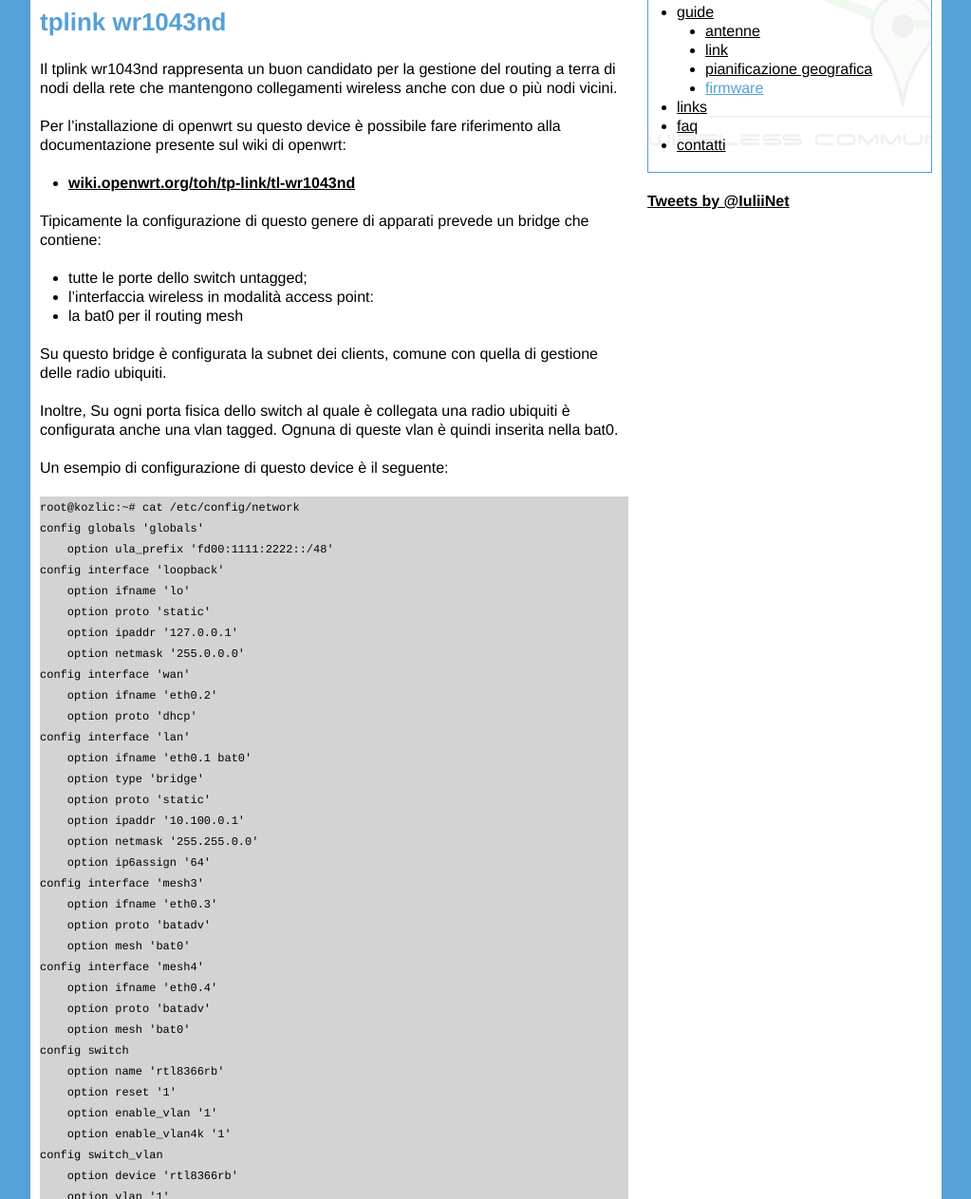
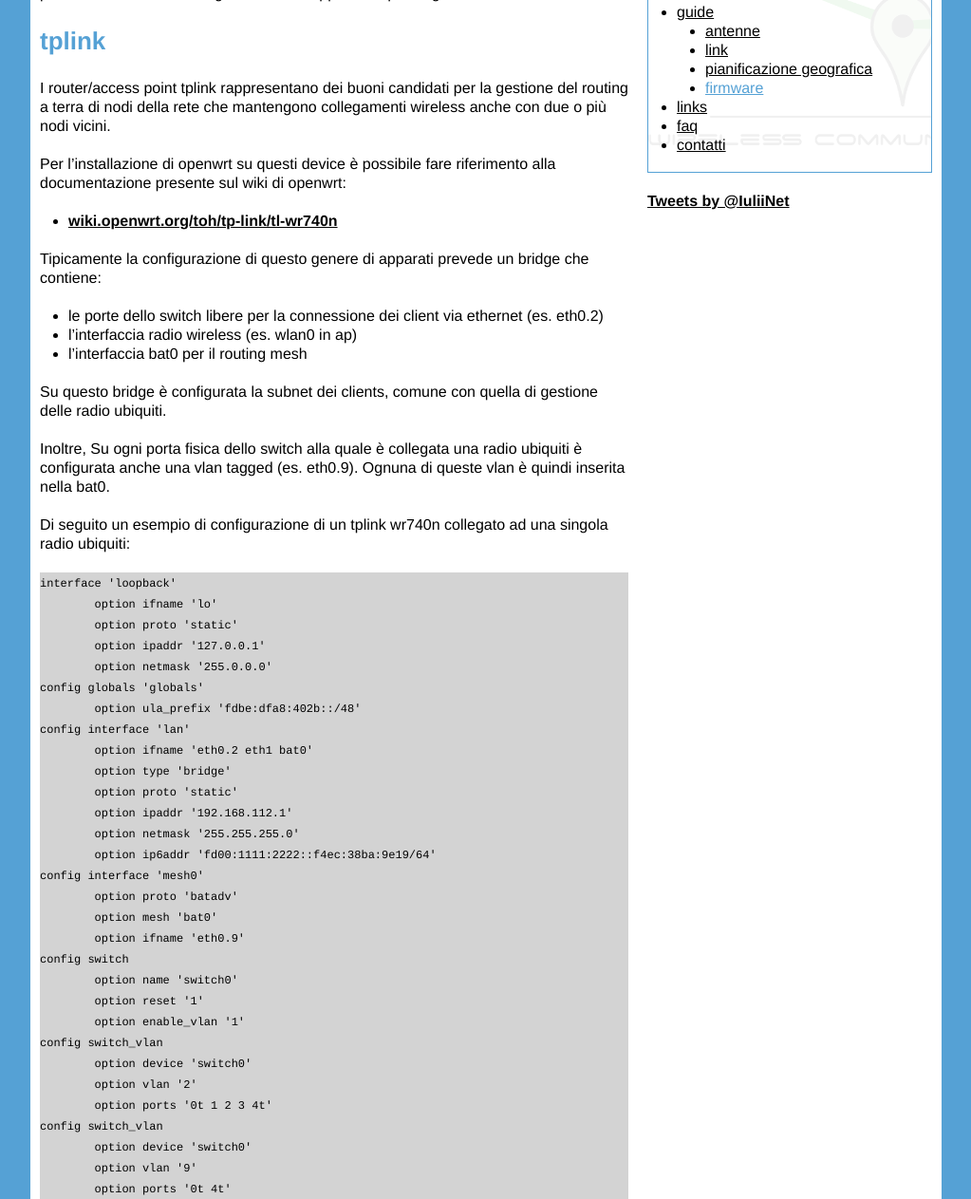
Before and after one commit to IuliiNet/iulii.net, a plain HTML site: page guide/firmware.html in a window 1280 px wide. Shown: the part 477-1740 px from the top of the page at 95% size, without its empty margins (128-1151 px from the left). Drawn offline with Linux system fonts and the light colour scheme.

Commit message:
updated guida firmware con tplink wr740n

```diff
--- a/guide/firmware.html
+++ b/guide/firmware.html
@@ -44,80 +44,91 @@
 			<div class="grid_8">
 	<h3>firmware openwrt</h3>
 
-	<p>Il nodi della rete <strong>IuliiNet</strong> basano la configurazione degli apparati hardware sulla distriduzione opensource <a href="http://openwrt.org">openwrt</a> per gli access point a terra, e sul firmware propietario AirOS per gli apparati radio ubiquiti.</p>
+	<p>Il nodi della rete IuliiNet basano la configurazione degli apparati hardware sulla distriduzione opensource <a href="http://openwrt.org">openwrt</a> per gli access point a terra, e sul firmware propietario AirOS per gli apparati radio ubiquiti. Alcuni router a terra sono dei pc più performanti come mini-itx gentoo based oppure ubiquiti edgerouter.</p>
 
-	<h4>tplink wr1043nd</h4>
+	<h4>tplink</h4>
 
-	<p>Il tplink wr1043nd rappresenta un buon candidato per la gestione del routing a terra di nodi della rete che mantengono collegamenti wireless anche con due o più nodi vicini.</p>
+	<p>I router/access point tplink rappresentano dei buoni candidati per la gestione del routing a terra di nodi della rete che mantengono collegamenti wireless anche con due o più nodi vicini.</p>
 
-	<p>Per l&#8217;installazione di openwrt su questo device è possibile fare riferimento alla documentazione presente sul wiki di openwrt:</p>
+	<p>Per l&#8217;installazione di openwrt su questi device è possibile fare riferimento alla documentazione presente sul wiki di openwrt:</p>
 
 	<ul>
-		<li><a href="http://wiki.openwrt.org/toh/tp-link/tl-wr1043nd">wiki.openwrt.org/toh/tp-link/tl-wr1043nd</a></li>
+		<li><a href="http://wiki.openwrt.org/toh/tp-link/tl-wr740n">wiki.openwrt.org/toh/tp-link/tl-wr740n</a></li>
 	</ul>
 
 	<p>Tipicamente la configurazione di questo genere di apparati prevede un bridge che contiene:</p>
 
 	<ul>
-		<li>tutte le porte dello switch untagged;</li>
-		<li>l&#8217;interfaccia wireless in modalità access point:</li>
-		<li>la bat0 per il routing mesh</li>
+		<li>le porte dello switch libere per la connessione dei client via ethernet (es. eth0.2)</li>
+		<li>l&#8217;interfaccia radio wireless (es. wlan0 in ap)</li>
+		<li>l&#8217;interfaccia bat0 per il routing mesh</li>
 	</ul>
 
 	<p>Su questo bridge è configurata la subnet dei clients, comune con quella di gestione delle radio ubiquiti.</p>
 
-	<p>Inoltre, Su ogni porta fisica dello switch al quale è collegata una radio ubiquiti è configurata anche una vlan tagged. Ognuna di queste vlan è  quindi inserita nella bat0.</p>
+	<p>Inoltre, Su ogni porta fisica dello switch alla quale è collegata una radio ubiquiti è configurata anche una vlan tagged (es. eth0.9). Ognuna di queste vlan è  quindi inserita nella bat0.</p>
 
-	<p>Un esempio di configurazione di questo device è il seguente:</p>
+	<p>Di seguito un esempio di configurazione di un tplink wr740n collegato ad una singola radio ubiquiti:</p>
 
-<pre><code>root@kozlic:~# cat /etc/config/network
-config globals &#39;globals&#39;
-    option ula_prefix &#39;fd00:1111:2222::/48&#39;
-config interface &#39;loopback&#39;
+<pre><code>interface &#39;loopback&#39;
 	option ifname &#39;lo&#39;
 	option proto &#39;static&#39;
 	option ipaddr &#39;127.0.0.1&#39;
 	option netmask &#39;255.0.0.0&#39;
-config interface &#39;wan&#39;
-    option ifname &#39;eth0.2&#39;
-    option proto &#39;dhcp&#39;
+config globals &#39;globals&#39;
+	option ula_prefix &#39;fdbe:dfa8:402b::/48&#39;
 config interface &#39;lan&#39;
-    option ifname &#39;eth0.1 bat0&#39;
+	option ifname &#39;eth0.2 eth1 bat0&#39;
         option type &#39;bridge&#39;
         option proto &#39;static&#39;
-    option ipaddr &#39;10.100.0.1&#39;
-    option netmask &#39;255.255.0.0&#39;
-    option ip6assign &#39;64&#39;
-config interface &#39;mesh3&#39;
-    option ifname &#39;eth0.3&#39;
+        option ipaddr &#39;192.168.112.1&#39;
+        option netmask &#39;255.255.255.0&#39;
+	option ip6addr &#39;fd00:1111:2222::f4ec:38ba:9e19/64&#39;
+config interface &#39;mesh0&#39;
 	option proto &#39;batadv&#39;
 	option mesh &#39;bat0&#39;
-config interface &#39;mesh4&#39;
-    option ifname &#39;eth0.4&#39;
+	option ifname &#39;eth0.9&#39;
+config switch
+	option name &#39;switch0&#39;
+	option reset &#39;1&#39;
+	option enable_vlan &#39;1&#39;
+config switch_vlan
+	option device &#39;switch0&#39;
+	option vlan &#39;2&#39;
+	option ports &#39;0t 1 2 3 4t&#39;
+config switch_vlan
+        option device &#39;switch0&#39;
+        option vlan &#39;9&#39;
+        option ports &#39;0t 4t&#39;
+</code></pre>
+
+	<p>Da notare la configurazione dello switch eth0, sulla quale sono state create due vlan tagged eth0.2 ed eth0.9. Nella eth0.2 è presente taggata la porta 4t per raggiungere la radio ubiquiti nella subnet dei clients. La eth0.9 è invece inserita nella bat0 per il routing mesh, anche lei contiene la porta 4t.</p>
+
+	<p>Nell&#8217;eventualità si volesse aggiungere una seconda interfaccia nella bat0, con relativa seconda radio ubiquiti collegata alla porta fisica 3 dello switch, indicativamente è sufficiente modificare la parte finale del file /etc/config/network come segue:</p>
+
+<pre><code>config interface &#39;mesh0&#39;
         option proto &#39;batadv&#39;
         option mesh &#39;bat0&#39;
+        option ifname &#39;eth0.9 eth0.10&#39;
 config switch
-    option name &#39;rtl8366rb&#39;
+        option name &#39;switch0&#39;
         option reset &#39;1&#39;
         option enable_vlan &#39;1&#39;
-    option enable_vlan4k &#39;1&#39;
 config switch_vlan
-    option device &#39;rtl8366rb&#39;
-    option vlan &#39;1&#39;
-    option ports &#39;1 2 3 4 5t&#39;
+        option device &#39;switch0&#39;
+        option vlan &#39;2&#39;
+        option ports &#39;0t 1 2 3t 4t&#39;
 config switch_vlan
-    option device &#39;rtl8366rb&#39;
-    option vlan &#39;2&#39;
-    option ports &#39;0 5t&#39;
+        option device &#39;switch0&#39;
+        option vlan &#39;9&#39;
+        option ports &#39;0t 4t&#39;
 config switch_vlan
-    option device &#39;rtl8366rb&#39;
-    option vlan &#39;3&#39;
-    option ports &#39;3t 5t&#39;
-config switch_vlan
-    option device &#39;rtl8366rb&#39;
-    option vlan &#39;4&#39;
-    option ports &#39;4t 5t&#39;
+        option device &#39;switch0&#39;
+        option vlan &#39;10&#39;
+        option ports &#39;0t 3t&#39;
 </code></pre>
+
+	<p>Ogni vlan (es eth0.9 ed eth0.10) corrisponde alla univoca radio ubiquiti.</p>
 
 	<h4>radio Ubiquiti</h4>
 
@@ -130,8 +141,9 @@
 	<p>Negli apparati Ubiquiti sono configurate due interfaccie: </p>
 
 	<ul>
-		<li>un bridge0 che contiene l&#8217;interfaccia wifi e la rispettiva ed univoca vlan tagged, con subnet 172.16.100.0/24;</li>
-		<li>lan0 nella subnet per il managment 10.100.0.0/16;</li>
+		<li>un bridge0 che contiene l&#8217;interfaccia wifi e la rispettiva ed univoca vlan tagged (es. eth0.9)</li>
+		<li>lan0 per il backup con ip 192.168.1.20/24</li>
+		<li>la vlan (es. eth0.9) configurata nella subnet dei clients</li>
 	</ul>
     		</div>
 			<div class="grid_4 column">
@@ -171,7 +183,7 @@
 			<div class="grid_12">
 				<a href="#top" title="back to top" class="backtotop">back to top</a>
 				<div class="foot">
-					<p>&copy; 2014 <a href="http://iulii.net" title="iulii.net website">iulii.net</a> | <a rel="license" href="http://creativecommons.org/licenses/by-nc/3.0/">license CC by-nc</a> | edit: 20131107 03:36:32 PM</p>
+					<p>&copy; 2014 <a href="http://iulii.net" title="iulii.net website">iulii.net</a> | <a rel="license" href="http://creativecommons.org/licenses/by-nc/3.0/">license CC by-nc</a> | edit: 20140317 02:25:56 PM</p>
 				</div>
 			</div>
 			<div class="clear"></div>
--- a/sitemap.xml
+++ b/sitemap.xml
@@ -30,7 +30,7 @@
   </url>
   <url>
     <loc>http://iulii.net/guide/firmware.html</loc>
-    <lastmod>2013-11-07</lastmod>
+    <lastmod>2014-03-17</lastmod>
   </url>
   <url>
     <loc>http://iulii.net/guide/index.html</loc>
```
Also changed, not shown: 1 other file. Lines whose indentation alone changed are shown as unchanged.
